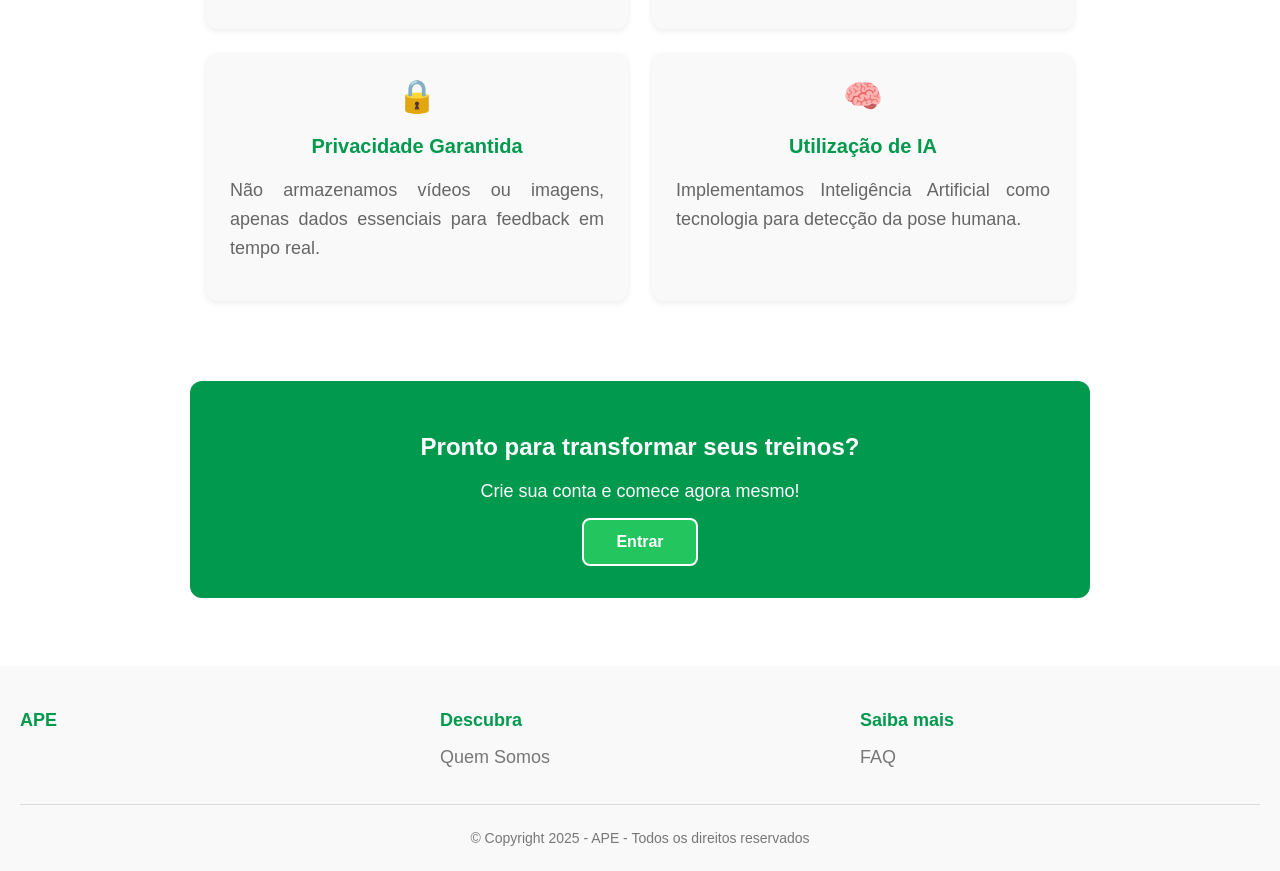
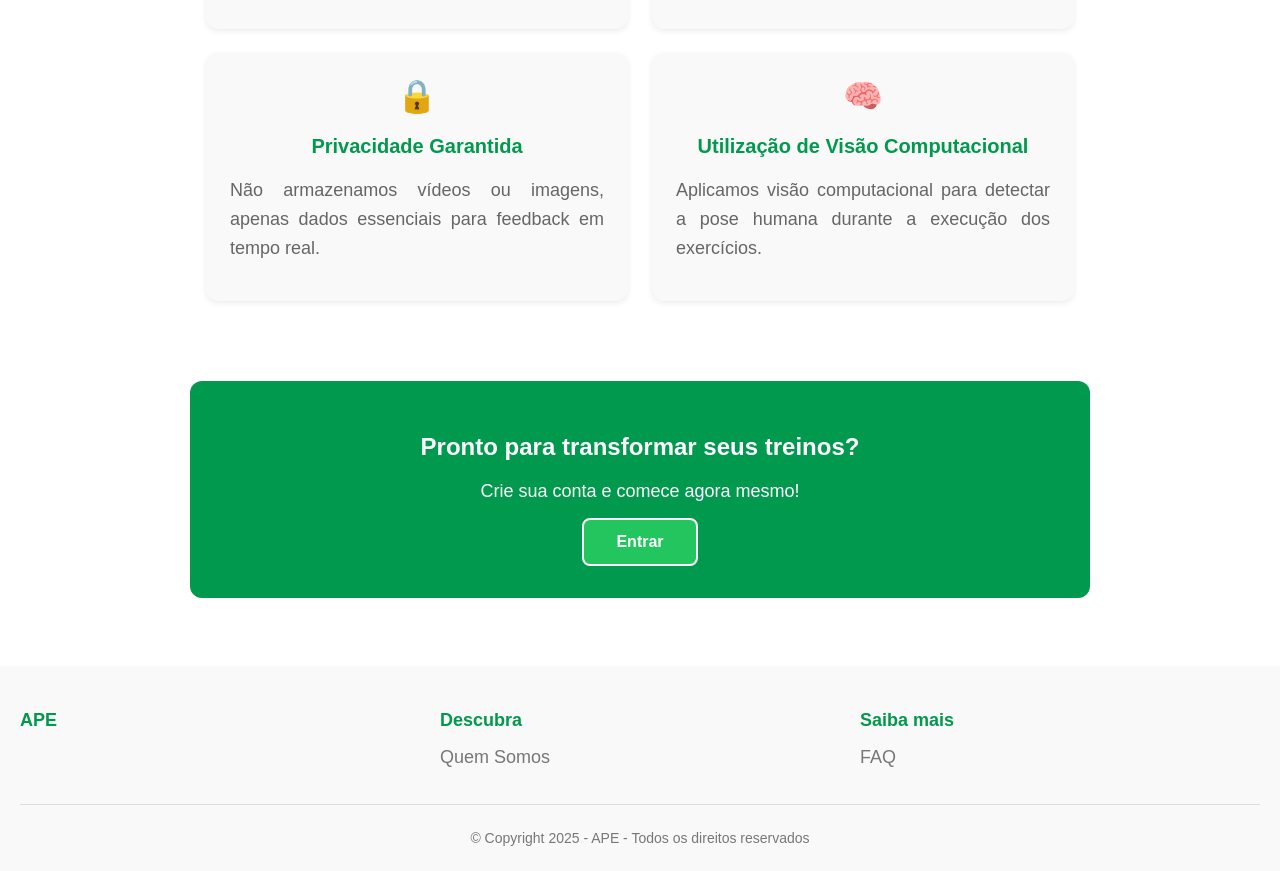
Before and after one commit to lucassantuss/ape-web, a React (Create React App) app: page / in a window 1280 px wide. Shown: the part 1080-1951 px from the top of the page. Built offline with nearby package versions, Linux system fonts and the light colour scheme.

Commit message:
card tela inicial - visão computacional

```diff
--- a/src/pages/Home/index.js
+++ b/src/pages/Home/index.js
@@ -51,8 +51,8 @@ export default function Home() {
                     </div>
                     <div id="feature-4" className="feature-card">
                         <span className="feature-icon">🧠</span>
-                        <h3>Utilização de IA</h3>
-                        <p>Implementamos Inteligência Artificial como tecnologia para detecção da pose humana.</p>
+                        <h3>Utilização de Visão Computacional</h3>
+                        <p>Aplicamos visão computacional para detectar a pose humana durante a execução dos exercícios.</p>
                     </div>
                 </div>
             </section>
```
